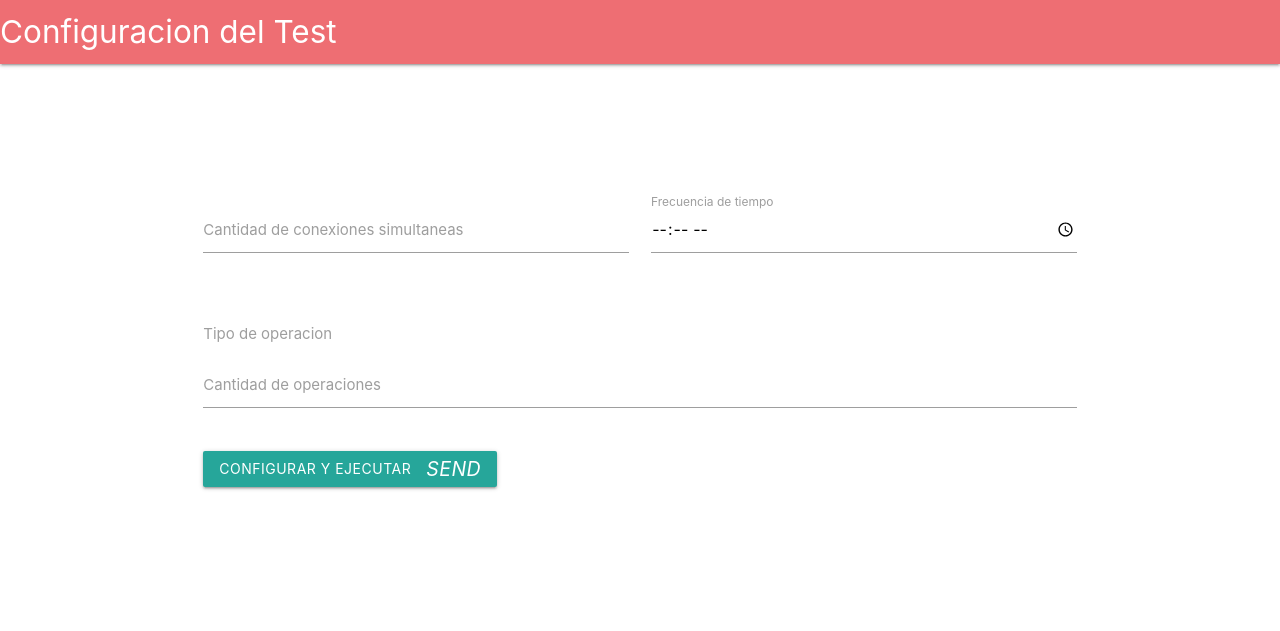
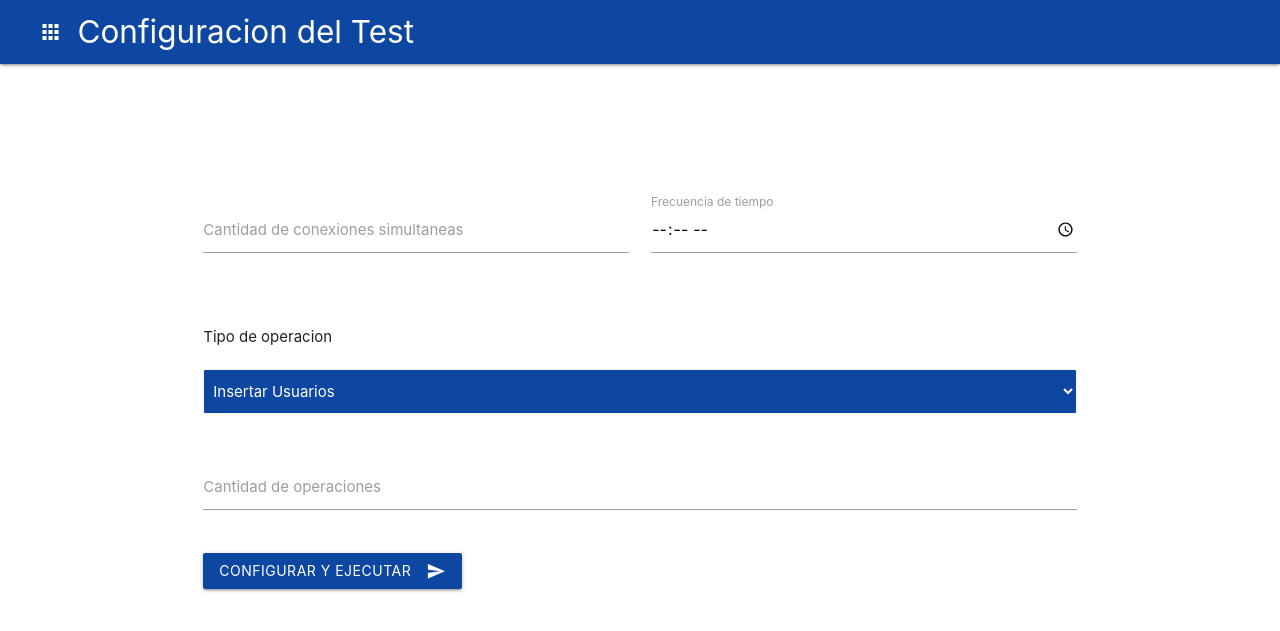
Before and after one commit to ErwinSalas/DB_project-ll, a Flask app: page / in a window 1280 px wide. Shown: the top 631 px of the page. Run offline with Flask 2, Linux system fonts and the light colour scheme.

Commit message:
configs mod 2

```diff
--- a/templates/index.html
+++ b/templates/index.html
@@ -5,12 +5,18 @@
     <title>BD test</title>
      <!-- Compiled and minified CSS -->
     <link rel="stylesheet" href="https://cdnjs.cloudflare.com/ajax/libs/materialize/1.0.0-beta/css/materialize.min.css">
-
+      <link href="https://fonts.googleapis.com/icon?family=Material+Icons" rel="stylesheet">
+    <style>
+        .color-main{
+            background-color:#0d47a1;
+            color:white;
+        }
+    </style>
 </head>
 <body>
  <nav>
-    <div class="nav-wrapper">
-      <a href="#" class="brand-logo">Configuracion del Test</a>
+    <div class="nav-wrapper color-main">
+      <a href="#" class="brand-logo" style="margin-left:3%;"><i class="material-icons">apps</i>Configuracion del Test</a>
       <ul id="nav-mobile" class="right hide-on-med-and-down">
         <li><a href="sass.html"></a></li>
         <li><a href="badges.html"></a></li>
@@ -33,26 +39,32 @@
       </div>
 
       <div class="row">
-        <div class="input-field col s12">
-            <select id="operation" name="operation" class="validate">
-                <option value="insert_user">Insertar Usuarios</option>
+
+        <div class="input-field col s12 ">
+            <p  style="margin-bottom:20px; ">Tipo de operacion</p>
+
+            <select id="operation" name="operation" class="color-main" style="display:block;">
+                <option value=1>Insertar Usuarios</option>
+                <option value=2>Consultar Usuarios</option>
+                <option value=3>Consuta Uno</option>
+
             </select>
-          <label for="operation">Tipo de operacion</label>
         </div>
       </div>
         <div class="row">
         <div class="input-field col s12">
-          <input id="numero" name="numero" type="text" class="validate">
-          <label for="numero">Cantidad de operaciones</label>
+          <input id="operation_number" name="operation_number" type="text" class="validate">
+          <label for="operation_number">Cantidad de operaciones</label>
         </div>
       </div>
-        <button class="btn waves-effect waves-light" type="submit" name="action">Configurar y ejecutar
+        <button class="btn waves-effect waves-light color-main"   type="submit" name="action">Configurar y ejecutar
     <i class="material-icons right">send</i>
   </button>
 
     </form>
   </div>
     </div>
+ <script src="https://ajax.googleapis.com/ajax/libs/jquery/3.3.1/jquery.min.js"></script>
 <!-- Compiled and minified JavaScript -->
   <script src="https://cdnjs.cloudflare.com/ajax/libs/materialize/0.100.2/js/materialize.min.js"></script>
 
```
Also changed, not shown: templates/test_result.html (added, +37 -0 lines), 1 other file.
